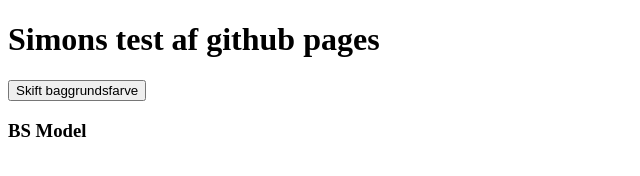
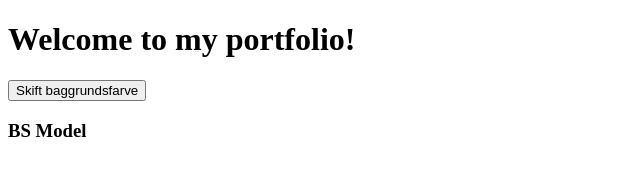
Before and after one commit to simonfisker29/snom-hjemmeside, a plain HTML site: page index.html in a window 1280 px wide. Shown: the whole page, without its empty margins (0-640 px from the left). Drawn offline with Linux system fonts and the light colour scheme.

Commit message:
ændringer

```diff
--- a/index.html
+++ b/index.html
@@ -8,7 +8,7 @@
     <script src="script.js"></script>
 </head>
 <body>
-    <h1>Simons test af github pages</h1>
+    <h1>Welcome to my portfolio!</h1>
     <button id="skiftFarveKnap">Skift baggrundsfarve</button>
     <h3 onclick="window.location.href='BlackAndScholes.html'" >BS Model</h3>
 </body>
```
